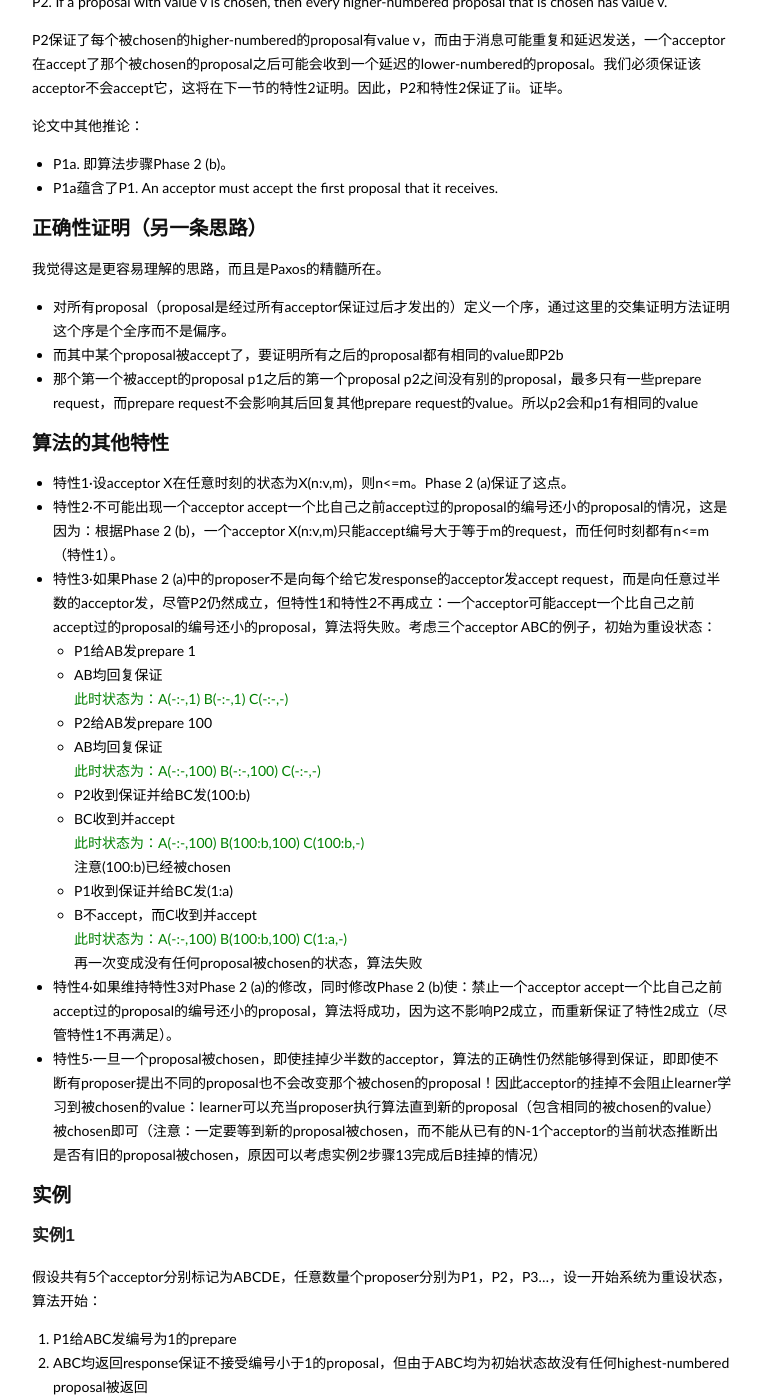
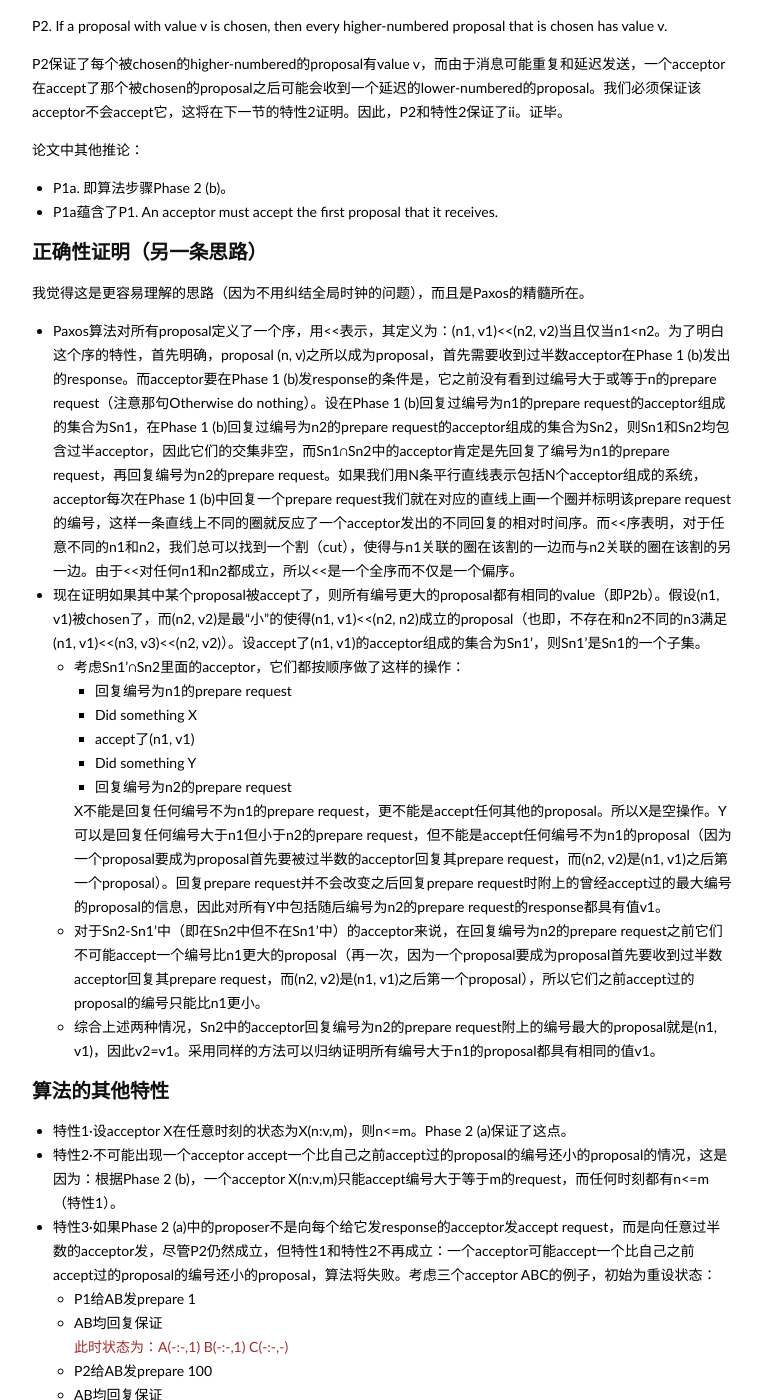
Before and after one commit to lam8da/lam8da.github.io, a Jekyll site: the page built from _posts/2017-07-29-paxos.md, in a window 1280 px wide and 1400 px high, scrolled down 3006 px. Shown: the whole window, without its empty margins (258-1020 px from the left). Built offline with Jekyll 4.4.1, drawn with Linux system fonts in a browser that asks for light colours; nearby versions of some CDN libraries; some web fonts are replaced; comment, search, counter and statistics services are not loaded; some of the changed text lies outside the part shown.

Commit message:
fix paxos and other posts

```diff
--- a/_posts/2017-07-29-paxos.md
+++ b/_posts/2017-07-29-paxos.md
@@ -32,9 +32,11 @@
 
 - Phase 1.
   - (a) A proposer selects a proposal number n and sends a prepare request with number n to a majority of acceptors.
-  - (b) If an acceptor receives a prepare request with number n greater than that of any prepare request to which it has already responded, then it responds to the request with:
+  - (b) If an acceptor receives a prepare request with number n greater than that of any <span style="color: blue">prepare request</span> to which it has already responded, then it responds to the request with:
     - a promise not to accept any more proposals numbered less than n
     - the highest-numbered proposal (if any) that it has accepted.
+
+    Otherwise do nothing. <==这句是我加的:)
 - Phase 2.
   - (a) If the proposer receives a response to its prepare requests (numbered n) from a majority of acceptors, then it sends an accept request to <span style="color: blue">each of those acceptors</span> for a proposal numbered n with a value v, where v is the value of the highest-numbered proposal among the responses, or is any value if the responses reported no proposals.
   - (b) If an acceptor receives an accept request for a proposal numbered n, it <span style="color: blue">accepts the proposal</span> unless it has already responded to a prepare request having a number greater than n.
@@ -42,13 +44,13 @@
 ## 一些要点
 
 - 对任意acceptor来说，如果它已经accept了一个proposal (n1, v1)，它之后仍然可以accept其他proposal如(n2, v2)。算法保证，如果在accept (n2, v2)前有一个proposal (n, v)被chosen，则v2==v且n2>=n。反之，如果在accept (n2, v2)前没有任何proposal被chosen，则有n2>n1而v2可以不等于v1。
-- <span style="color: blue">Phase 2 (a)中让proposer向每个给它发response的acceptor发出proposal，这是必须的。</span>如果是发给任意超过半数的acceptors，将可能出现一个acceptor accept一个比自己之前accept过的proposal的编号还小的proposal的情况，导致算法失效。见算法的其他特性特性3。
+- <span style="color: blue">Phase 2 (a)中让proposer向每个给它发response的acceptor发出proposal，这是必须的。</span>如果是发给任意超过半数的acceptors，将可能出现一个acceptor accept一个比自己之前accept过的proposal的编号还小的proposal的情况，导致算法失效。见[算法的其他特性特性3](#property3)。
 - 不可能存在这种情况：
   - 超过半数的acceptor accept了(n1, v1)
   - 其中一个acceptor（可以是那些accept了(n1, v1)的acceptor或其他acceptor）accept了(n2, v2)
   - n2>n1且v2!=v1
   这可以从下面的证明过程得到。也可以从直观上来理解：在(n2, v2)被某个acceptor accept之前，必须得到过半数的acceptor保证不会accept小于n2的proposal。如果这些保证发生在(n1, v1)被chosen之后，v2必然会等于v1（证明中对n2=n1+1, n1+2, …进行归纳假设）；如果之前，则(n1, v1)不可能被过半数的acceptor chosen。
-- 再强调一下：在Phase 2 (b)中accepts the proposal指的是该proposal作为一个整体（包括其proposal_id）被accepted。如果是具有相同value但不同proposal_id的proposals分别地被一些acceptor accept且这些acceptor个数加起来超过半数，这不能也不意味着到达chosen状态。下文的实例会举出这样的例子。
+- 再强调一下：在Phase 2 (b)中accepts the proposal指的是该proposal作为一个整体（包括其proposal_id）被accepted。如果是具有相同value但不同proposal_id的proposals分别地被一些acceptor accept且这些acceptor个数加起来超过半数，这不能也不意味着到达chosen状态。下文的实例会举出[这样的例子](#notchosen)。
 - 上文Phase 1 (b)中的acceptor也可以这么干：
   - 不respond且不更新自己记录的收到的prepare请求中最大的proposal_id，这相当于该prepare消息被网络丢弃。
   - 不respond但更新自己记录的收到的prepare请求中最大的proposal_id，这相当于respond了但是该response被网络丢弃。
@@ -98,35 +100,44 @@
 
 ## 正确性证明（另一条思路）
 
-我觉得这是更容易理解的思路，而且是Paxos的精髓所在。
+我觉得这是更容易理解的思路（因为不用纠结全局时钟的问题），而且是Paxos的精髓所在。
 
-- 对所有proposal（proposal是经过所有acceptor保证过后才发出的）定义一个序，通过这里的交集证明方法证明这个序是个全序而不是偏序。
-- 而其中某个proposal被accept了，要证明所有之后的proposal都有相同的value即P2b
-- 那个第一个被accept的proposal p1之后的第一个proposal p2之间没有别的proposal，最多只有一些prepare request，而prepare request不会影响其后回复其他prepare request的value。所以p2会和p1有相同的value
+- Paxos算法对所有proposal定义了一个序，用<\<表示，其定义为：(n1, v1)<\<(n2, v2)当且仅当n1<n2。为了明白这个序的特性，首先明确，proposal (n, v)之所以成为proposal，首先需要收到过半数acceptor在Phase 1 (b)发出的response。而acceptor要在Phase 1 (b)发response的条件是，它之前没有看到过编号大于或等于n的prepare request（注意那句Otherwise do nothing）。设在Phase 1 (b)回复过编号为n1的prepare request的acceptor组成的集合为Sn1，在Phase 1 (b)回复过编号为n2的prepare request的acceptor组成的集合为Sn2，则Sn1和Sn2均包含过半acceptor，因此它们的交集非空，而Sn1∩Sn2中的acceptor肯定是先回复了编号为n1的prepare request，再回复编号为n2的prepare request。如果我们用N条平行直线表示包括N个acceptor组成的系统，acceptor每次在Phase 1 (b)中回复一个prepare request我们就在对应的直线上画一个圈并标明该prepare request的编号，这样一条直线上不同的圈就反应了一个acceptor发出的不同回复的相对时间序。而<\<序表明，对于任意不同的n1和n2，我们总可以找到一个割（cut），使得与n1关联的圈在该割的一边而与n2关联的圈在该割的另一边。由于<\<对任何n1和n2都成立，所以<\<是一个全序而不仅是一个偏序。
+- 现在证明如果其中某个proposal被accept了，则所有编号更大的proposal都有相同的value（即P2b）。假设(n1, v1)被chosen了，而(n2, v2)是最“小”的使得(n1, v1)<\<(n2, n2)成立的proposal（也即，不存在和n2不同的n3满足(n1, v1)<\<(n3, v3)<\<(n2, v2)）。设accept了(n1, v1)的acceptor组成的集合为Sn1'，则Sn1'是Sn1的一个子集。
+  - 考虑Sn1'∩Sn2里面的acceptor，它们都按顺序做了这样的操作：
+    - 回复编号为n1的prepare request
+    - Did something X
+    - accept了(n1, v1)
+    - Did something Y
+    - 回复编号为n2的prepare request
+
+    X不能是回复任何编号不为n1的prepare request，更不能是accept任何其他的proposal。所以X是空操作。Y可以是回复任何编号大于n1但小于n2的prepare request，但不能是accept任何编号不为n1的proposal（因为一个proposal要成为proposal首先要被过半数的acceptor回复其prepare request，而(n2, v2)是(n1, v1)之后第一个proposal）。回复prepare request并不会改变之后回复prepare request时附上的曾经accept过的最大编号的proposal的信息，因此对所有Y中包括随后编号为n2的prepare request的response都具有值v1。
+  - 对于Sn2-Sn1'中（即在Sn2中但不在Sn1'中）的acceptor来说，在回复编号为n2的prepare request之前它们不可能accept一个编号比n1更大的proposal（再一次，因为一个proposal要成为proposal首先要收到过半数acceptor回复其prepare request，而(n2, v2)是(n1, v1)之后第一个proposal），所以它们之前accept过的proposal的编号只能比n1更小。
+  - 综合上述两种情况，Sn2中的acceptor回复编号为n2的prepare request附上的编号最大的proposal就是(n1, v1)，因此v2=v1。采用同样的方法可以归纳证明所有编号大于n1的proposal都具有相同的值v1。
 
 ## 算法的其他特性
 
 - 特性1·设acceptor X在任意时刻的状态为X(n:v,m)，则n<=m。Phase 2 (a)保证了这点。
 - 特性2·不可能出现一个acceptor accept一个比自己之前accept过的proposal的编号还小的proposal的情况，这是因为：根据Phase 2 (b)，一个acceptor X(n:v,m)只能accept编号大于等于m的request，而任何时刻都有n<=m（特性1）。
-- 特性3·如果Phase 2 (a)中的proposer不是向每个给它发response的acceptor发accept request，而是向任意过半数的acceptor发，尽管P2仍然成立，但特性1和特性2不再成立：一个acceptor可能accept一个比自己之前accept过的proposal的编号还小的proposal，算法将失败。考虑三个acceptor ABC的例子，初始为重设状态：
+- <a name="property3"/>特性3·如果Phase 2 (a)中的proposer不是向每个给它发response的acceptor发accept request，而是向任意过半数的acceptor发，尽管P2仍然成立，但特性1和特性2不再成立：一个acceptor可能accept一个比自己之前accept过的proposal的编号还小的proposal，算法将失败。考虑三个acceptor ABC的例子，初始为重设状态：
   - P1给AB发prepare 1
   - AB均回复保证
 
-    <span style="color: green">此时状态为：A(-:-,1) B(-:-,1) C(-:-,-)</span>
+    <span style="color: brown">此时状态为：A(-:-,1) B(-:-,1) C(-:-,-)</span>
   - P2给AB发prepare 100
   - AB均回复保证
 
-    <span style="color: green">此时状态为：A(-:-,100) B(-:-,100) C(-:-,-)</span>
+    <span style="color: brown">此时状态为：A(-:-,100) B(-:-,100) C(-:-,-)</span>
   - P2收到保证并给BC发(100:b)
   - BC收到并accept
 
-    <span style="color: green">此时状态为：A(-:-,100) B(100:b,100) C(100:b,-)</span>
+    <span style="color: brown">此时状态为：A(-:-,100) B(100:b,100) C(100:b,-)</span>
 
     注意(100:b)已经被chosen
   - P1收到保证并给BC发(1:a)
   - B不accept，而C收到并accept
 
-    <span style="color: green">此时状态为：A(-:-,100) B(100:b,100) C(1:a,-)</span>
+    <span style="color: brown">此时状态为：A(-:-,100) B(100:b,100) C(1:a,-)</span>
 
     再一次变成没有任何proposal被chosen的状态，算法失败
 - 特性4·如果维持特性3对Phase 2 (a)的修改，同时修改Phase 2 (b)使：禁止一个acceptor accept一个比自己之前accept过的proposal的编号还小的proposal，算法将成功，因为这不影响P2成立，而重新保证了特性2成立（尽管特性1不再满足）。
@@ -134,7 +145,7 @@
 
 ## 实例
 
-### 实例1
+### 实例1：未达成一致状态下可以accept任何具有不同的value的proposal
 
 假设共有5个acceptor分别标记为ABCDE，任意数量个proposer分别为P1，P2，P3…，设一开始系统为重设状态，算法开始：
 
@@ -143,32 +154,32 @@
 1. P1选定值a并把(1:a)发给ABC
 1. A收到P1的消息并accept了(1:a)
 
-   <span style="color: green">此时状态为：A(1:a,1) B(-:-,1) C(-:-,1) D(-:-,-) E(-:-,-)</span>
+   <span style="color: brown">此时状态为：A(1:a,1) B(-:-,1) C(-:-,1) D(-:-,-) E(-:-,-)</span>
 1. 在BC收到P1的消息前，P2向BCD发出了编号为2的prepare并被BCD收到
 1. BCD均返回response保证不接受编号小于2的proposal，但由于BCD均为初始状态故没有返回任何highest-numbered proposal
 1. P1发给BC的消息在到达BC后被ignored（另一种可能的情况是：P1发给BC的消息被网络丢弃了。下面用这种情况简化描述）
 1. P2选定值b并把(2:b)发给BCD
 1. B收到P2的消息并accept了(2:b)，P2发给CD的消息被网络丢弃
 
-   <span style="color: green">此时状态为：A(1:a,1) B(2:b,2) C(-:-,2) D(-:-,2) E(-:-,-)</span>
+   <span style="color: brown">此时状态为：A(1:a,1) B(2:b,2) C(-:-,2) D(-:-,2) E(-:-,-)</span>
 1. P3向CDE发出了编号为3的prepare并被CDE收到
 1. CDE均返回response保证不接受编号小于3的proposal，CDE为初始状态故没有返回highest-numbered proposal
 1. P3选定值c并把(3:c)发给CDE
 1. C收到P3的消息并accept了(3:c)，P3发给DE的消息被网络丢弃
 
-   <span style="color: green">此时状态为：A(1:a,1) B(2:b,2) C(3:c,3) D(-:-,3) E(-:-,3)</span>
+   <span style="color: brown">此时状态为：A(1:a,1) B(2:b,2) C(3:c,3) D(-:-,3) E(-:-,3)</span>
 1. P4向DEA发出了编号为4的prepare并被DEA收到
 1. DEA均返回response保证不接受编号小于4的proposal，DE为初始状态故没有返回highest-numbered proposal，而A返回(1:a)
 1. P4在收到的highest-numbered proposal中选编号最大者的值a并把(4:a)发给DEA
 1. D收到P4的消息并accept了(4:a)，P4发给EA的消息被网络丢弃
 
-   <span style="color: green">此时状态为：A(1:a,4) B(2:b,2) C(3:c,3) D(4:a,4) E(-:-,4)</span>
+   <span style="color: brown">此时状态为：A(1:a,4) B(2:b,2) C(3:c,3) D(4:a,4) E(-:-,4)</span>
 1. P5向EAB发出了编号为5的prepare并被EAB收到
 1. EAB均返回response保证不接受编号小于5的proposal，E为初始状态故没有返回highest-numbered proposal，而A返回(1:a)，B返回(2:b)
 1. P5在收到的highest-numbered proposal中选编号最大者的值b并把(5:b)发给EAB
 1. E收到P5的消息并accept了(5:b)，P5发给AB的消息被网络丢弃
 
-   <span style="color: green">此时状态为：A(1:a,5) B(2:b,5) C(3:c,3) D(4:a,4) E(5:b,5)</span>
+   <span style="color: brown">此时状态为：A(1:a,5) B(2:b,5) C(3:c,3) D(4:a,4) E(5:b,5)</span>
 
 至此，每个acceptor都accept了一个proposal，但没有任何一个proposal被过半数的acceptor接受。因此此时的状态不是稳定状态，ABCDE都可以继续accept其他proposal，即使它们与自己之前accept过的proposal的value不一样。Paxos保证一旦有一个proposal被chosen（即被过半数acceptor接受）后系统就只会issued包含该proposal的value的proposal，因此chosen后的状态为稳定状态。继续重复类似上述的过程将得到如下状态序列：
 
@@ -180,7 +191,7 @@
 
 即系统无法取得progress达到一致状态，即使网络不丢包且消息也是顺序到达。但实际中发生这种情况的概率应该很小。
 
-### 实例2
+### 实例2：过半数acceptor都accept了同一value并不意味着达成一致
 
 如果实例1中从第10步开始变为：
 
@@ -190,14 +201,15 @@
 1. P3在收到的highest-numbered proposal中选编号最大者的值a并把(3:a)发给ACD
 1. CD收到P3的消息并accept了(3:a)，P3发给A的消息被网络丢弃
 
-   <span style="color: green">此时状态为：A(1:a,3) B(2:b,2) C(3:a,3) D(3:a,3) E(-:-,-)</span>
-   此时ACD构成过半数acceptor且都accept value a，但是这并不表示a被chosen了！Paxos要求的是一个proposal作为一个整体被过半数acceptor accept，因此现在的状态不是一个chosen状态，系统并未达到一致且可能issue value不为a的proposal。考虑：
+   <span style="color: brown">此时状态为：A(1:a,3) B(2:b,2) C(3:a,3) D(3:a,3) E(-:-,-)</span>
+
+   <a name="notchosen"/>此时ACD构成过半数acceptor且都accept value a，但是这并不表示a被chosen了！Paxos要求的是一个proposal作为一个整体被过半数acceptor accept，因此现在的状态不是一个chosen状态，系统并未达到一致且可能issue value不为a的proposal。考虑：
 1. P4向EAB发出了编号为4的prepare并被EAB收到
 1. EAB均返回response保证不接受编号小于4的proposal，E为初始状态故没有返回highest-numbered proposal，而A返回(1:a)，B返回(2:b)
 1. <span style="color: blue">P4在收到的highest-numbered proposal中选编号最大者的值b并把(4:b)发给EAB</span>
 1. EAB收到P4的消息并accept了(4:b)，到达一致状态
 
-   <span style="color: green">此时状态为：A(4:b,4) B(4:b,4) C(3:a,3) D(3:a,3) E(4:b,4)</span>
+   <span style="color: brown">此时状态为：A(4:b,4) B(4:b,4) C(3:a,3) D(3:a,3) E(4:b,4)</span>
 
    此后系统再也不可能产生value不为b的proposal。
 
@@ -206,12 +218,12 @@
 - acceptor的个数是否可以为偶数？答：可以。证明过程对于N为任意正整数都成立。
 - 2PC是否是Paxos的变种(@Mike Burrows)？答：
 - 根据FLP结论如何构造出“单个进程失效使得Paxos无法达成一致”的例子？答：
-- 在一次算法的运行中最多被至少一个acceptor accept过的不同的v值只有向下取整n/2个？答：
+- 在一次算法的运行中被至少一个acceptor accept过的不同的v值只有向上取整n/2个？答：
 
 ## 其他note
 
-一个典型的场景是，在一个分布式数据库系统中，如果各节点的初始状态一致，每个节点都执行相同的操作序列，那么他们最后能得到一个一致的状态。为保证每个节点执行相同的命令序列，需要在每一条指令上执行一个“一致性算法”以保证每个节点看到的指令一致。这即论文中所述的“分布式状态机”。
-一个分布式算法，有两个最重要的属性：safety 和livness，简单来说safety就是指那些需要保证永远都不会发生的事情，livness是指那些最终一定会发生的事情
+- 一个典型的场景是，在一个分布式数据库系统中，如果各节点的初始状态一致，每个节点都执行相同的操作序列，那么他们最后能得到一个一致的状态。为保证每个节点执行相同的命令序列，需要在每一条指令上执行一个“一致性算法”以保证每个节点看到的指令一致。这即论文中所述的“分布式状态机”。
+- 一个分布式算法，有两个最重要的属性：safety 和livness，简单来说safety就是指那些需要保证永远都不会发生的事情，livness是指那些最终一定会发生的事情
 
 ## Multi-Paxos
 
```
Also changed, not shown: other parts of _posts/2017-07-29-paxos.md (+1 -1 lines), _posts/2012-10-21-tcp-ip-protocol-suite-diagram.md (+1 -1 lines), _posts/2012-11-08-tcp-ip-illustrated-volumn-1-notes.md (+1 -1 lines), _posts/2014-03-08-byzantine-general-problem.md (+2 -2 lines), _posts/2016-11-07-blogging-resources.md (+1 -0 lines), _posts/2017-07-23-new-concept-physics-notes.md (+1 -1 lines).
